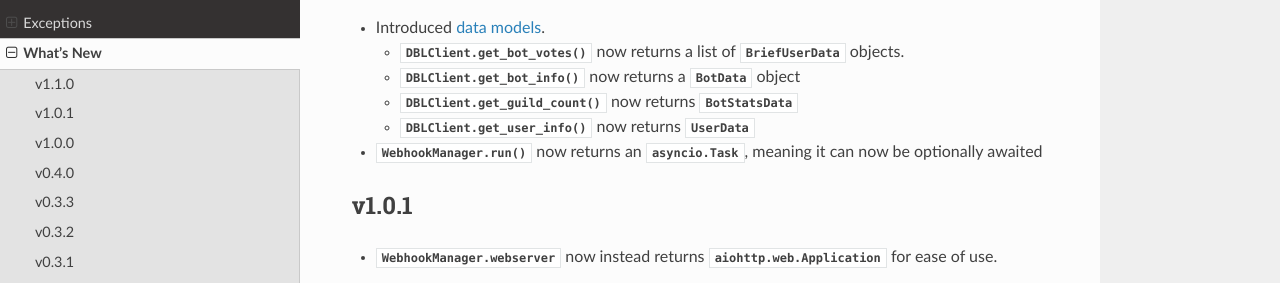
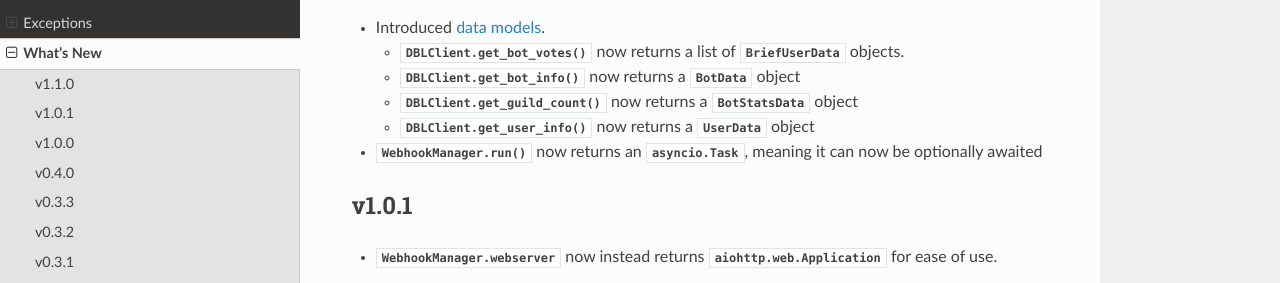
Before and after one commit to Top-gg-Community/python-sdk, a Sphinx documentation site: the page built from docs/whats_new.rst, in a window 1280 px wide and 900 px high. Shown: the part 272-555 px from the top of the window. Built offline with Sphinx 7.4.7 and the Read the Docs theme 2.0.0, drawn with Linux system fonts in a browser that asks for light colours.

Commit message:
Small docs rephrasing

```diff
--- a/docs/whats_new.rst
+++ b/docs/whats_new.rst
@@ -17,9 +17,9 @@ v1.1.0
 
    * :meth:`DBLClient.get_bot_info` now returns a :class:`BotData` object
 
-   * :meth:`DBLClient.get_guild_count` now returns :class:`BotStatsData`
+   * :meth:`DBLClient.get_guild_count` now returns a :class:`BotStatsData` object
 
-   * :meth:`DBLClient.get_user_info` now returns :class:`UserData`
+   * :meth:`DBLClient.get_user_info` now returns a :class:`UserData` object
 
 * :meth:`WebhookManager.run` now returns an :class:`asyncio.Task`, meaning it can now be optionally awaited
 
```
